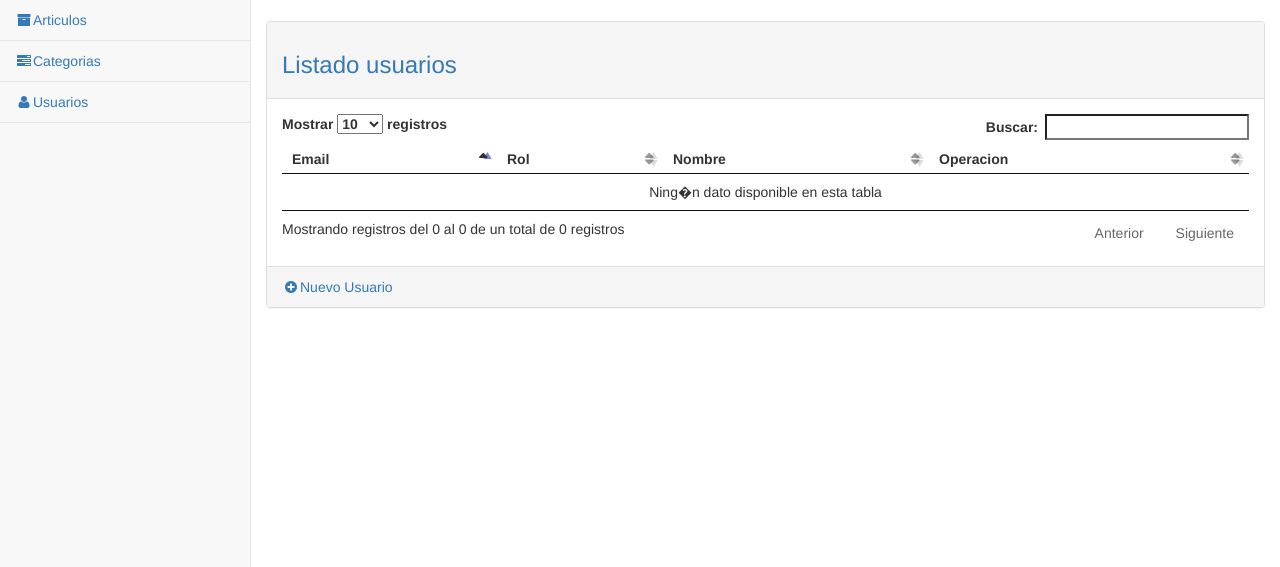
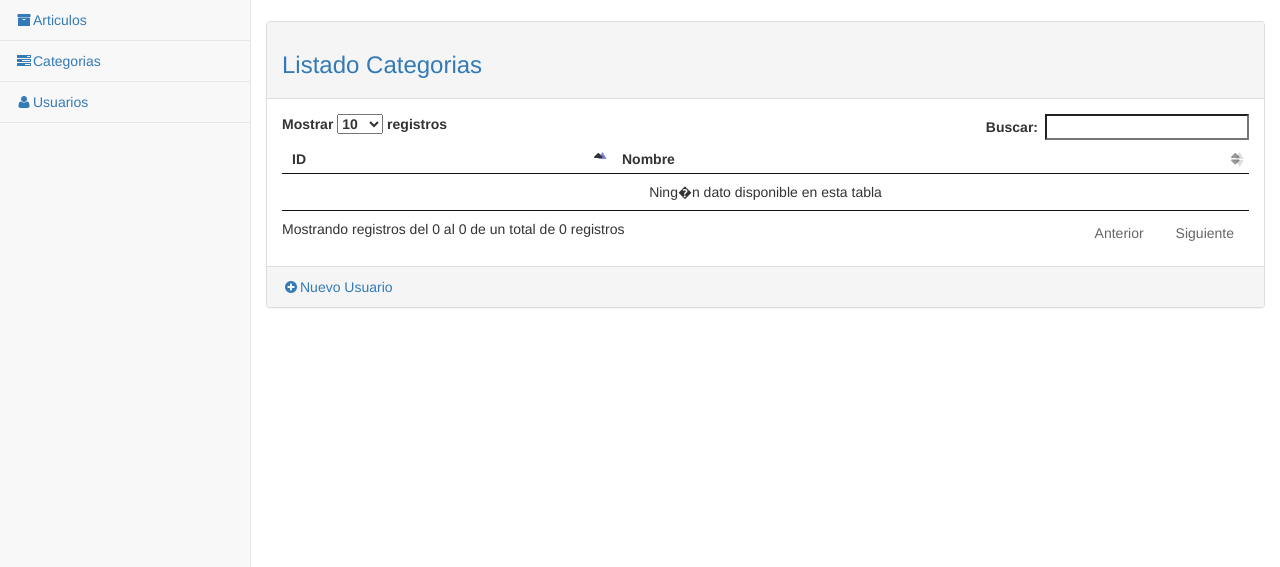
Before and after one commit to olicufer/MobileBlog, a PHP site: page /backoffice/categoria/vista.php in a window 1280 px wide. Shown: the part 51-618 px from the top of the page. Run offline with PHP 8.4, Linux system fonts and the light colour scheme; the visitor is signed in with stand-in values (Sample User, id 1); data that the repository does not hold is empty.

Commit message:
cambio titulos

```diff
--- a/backoffice/categoria/vista.php
+++ b/backoffice/categoria/vista.php
@@ -16,35 +16,24 @@
            <!--  CONTENIDO PROPIO  -->
            <div class="panel panel-default">
                 <div class="panel-heading">
-                     <h3 class="text-primary">Listado usuarios</h3>
+                     <h3 class="text-primary">Listado Categorias</h3>
                 </div>
                 <div class="panel-body">
 
                   <table id="tabla">
 					<thead>
 						<tr>
-							<th>Email</th>
-							<th>Rol</th>
+							<th>ID</th>
 							<th>Nombre</th>
-							<th>Operacion</th>
+
 						</tr>
 					</thead>
 
 					<tbody>
-					    <?php foreach($usuarios as $user): ?>
+					    <?php foreach($categorias as $cat): ?>
 					    <tr>
-
-					        <td><?php echo $user['email']?></td>
-					        <td><?php echo Constantes::$roles[$user['rol']]?></td>
-					        <td>
-					        	<a href="<?php echo(CONTROLLER_USER);?>?op=<?php echo(OP_DETALLE);?>&id=<?php echo $user['id']?>" >
-					        		<?php echo $user['nombre']?>
-					        	</a>
-					        </td>
-					        <td>
-					        	<a href="<?php echo(CONTROLLER_USER);?>?id=<?php echo $user['id']?>&op=<?php echo(OP_ELIMINAR);?>"
-					        	   title="Eliminar usuario"> <i class="fa fa-trash fa-fw"></i> </a>
-					        </td>
+					        <td>1</td>
+					        <td>nombre</td>
 					    </tr>
 						<?php endforeach;?>
 					</tbody>
```
